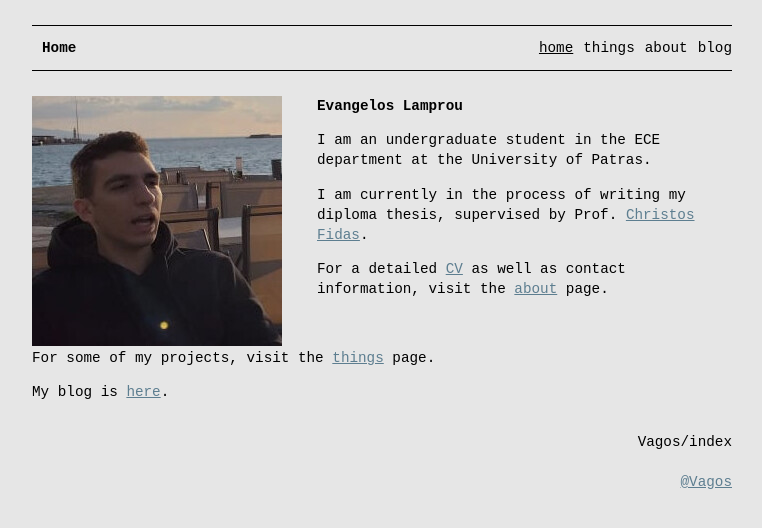
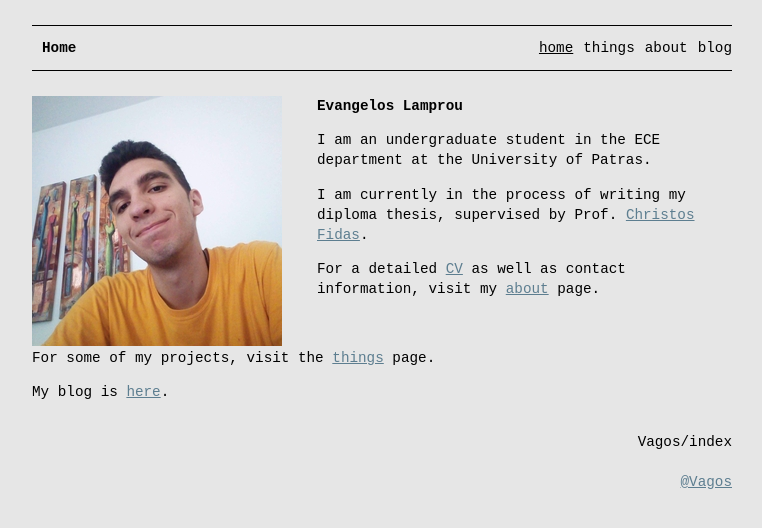
Before and after one commit to vagos/vagos.github.io, a Jekyll site: the page built from pages/index.md, in a window 1280 px wide. Shown: the top 528 px of the page, without its empty margins (258-1020 px from the left). Built offline with Jekyll 4.4.1, drawn with Linux system fonts in a browser that asks for light colours.

Commit message:
changed profile image location

```diff
--- a/pages/index.md
+++ b/pages/index.md
@@ -17,7 +17,7 @@ title: Home
 
 <div class=container>
 {% for image in site.static_files %}
-{% if image.path contains 'assets/images/vagos_' %}
+{% if image.path contains 'assets/images/vagos' %}
     <img class="profile" style="display: none; float:left;" src="{{ site.baseurl }}{{ image.path }}" alt="Evanglelos Image" width=250 height=250/>
 {% endif %}
 {% endfor %}
@@ -30,7 +30,7 @@ I am an undergraduate student in the ECE department at the University of Patras.
 I am currently in the process of writing my diploma thesis,
 supervised by Prof. [Christos Fidas](http://www.cfidas.info/).
 
-For a detailed [CV](/assets/pdf/cv.pdf) as well as contact information, visit the [about](/about) page.
+For a detailed [CV](/assets/pdf/cv.pdf) as well as contact information, visit my [about](/about) page.
 
 <br>
 
```
Also changed, not shown: assets/images/other/vagos_gta.png (renamed from assets/images/vagos_gta.png), assets/images/other/vagos_monkey.png (added), assets/images/vagos/mask.png (renamed from assets/images/vagos_mask.png), assets/images/vagos/painting_smiling.png (added), assets/images/vagos/pic.jpg (renamed from assets/images/vagos_pic.jpg), assets/images/vagos/sea_looking.png (added), assets/images/vagos/smiling_cute.jpg (added).
